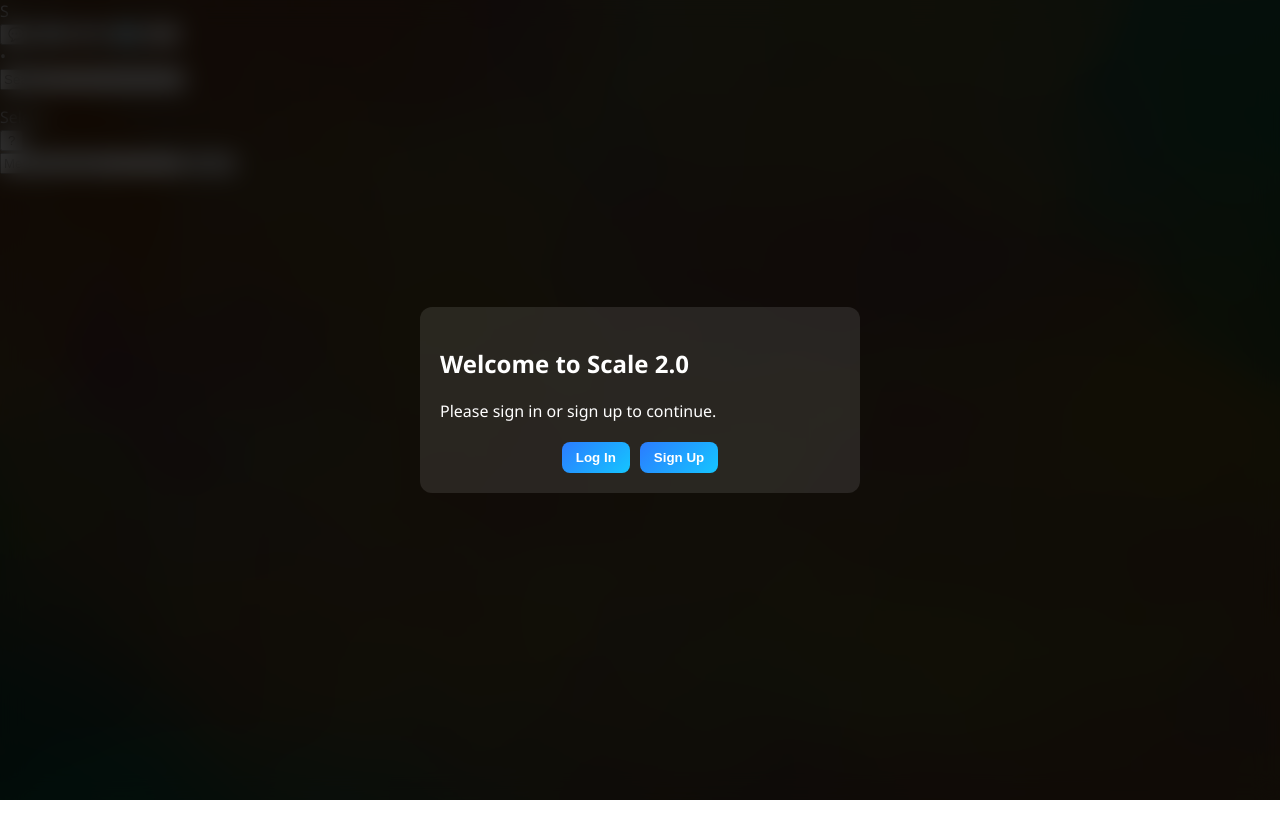
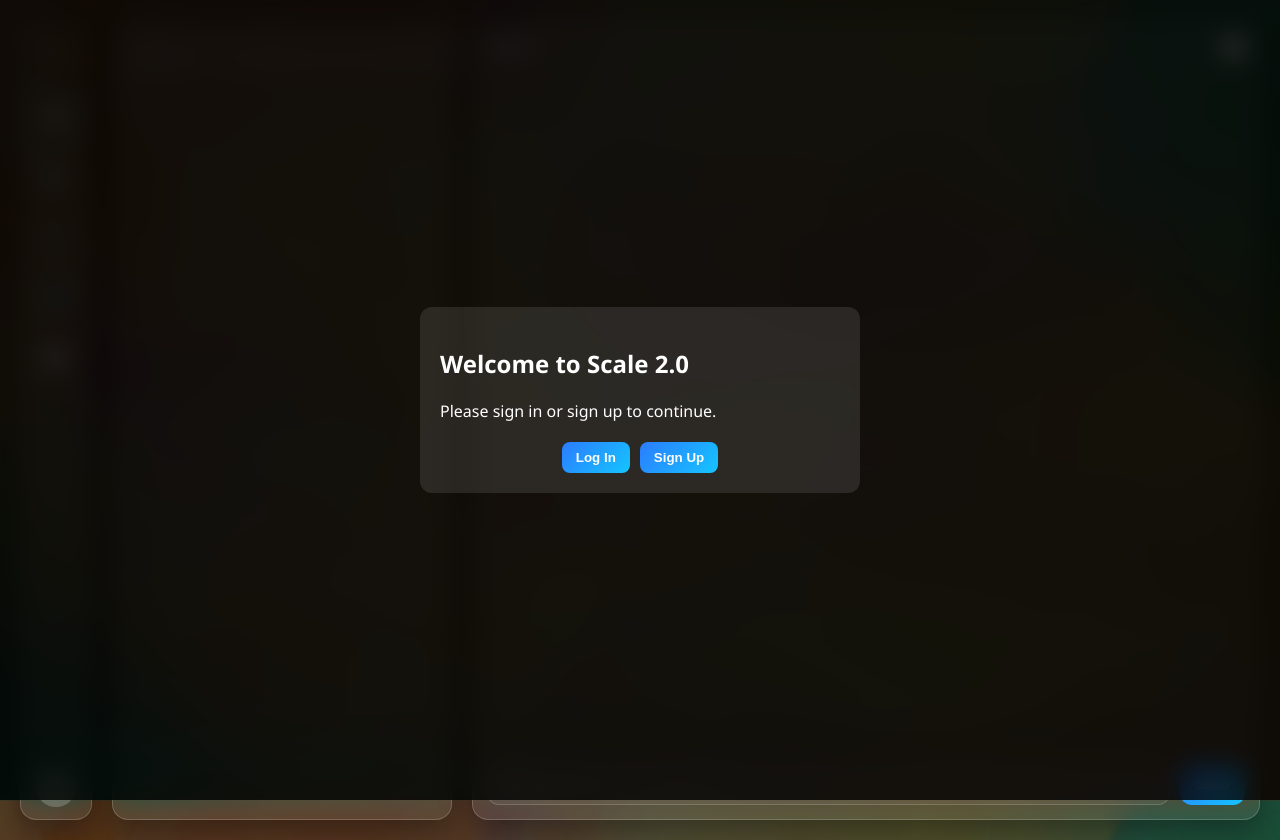
Before and after one commit to cameron-scale/scale2.0, a plain HTML site: page frontend/index.html in a window 1280 px wide. Before the commit the page ends 800 px from the top, so only its background shows below. Drawn offline with nearby package versions, Linux system fonts and the light colour scheme.

Commit message:
Update style.css for three-panel layout and side menu

```diff
--- a/frontend/style.css
+++ b/frontend/style.css
@@ -331,3 +331,50 @@
   margin-top:20px;
   font-weight:600;
 }
+
+/* App grid */
+.app-shell{
+  display:grid;
+  grid-template-columns: 72px 340px 1fr;
+  gap:20px;
+  height:100vh;
+  padding:20px;
+}
+
+/* Glass cards reused */
+.glass{
+  background:rgba(255,255,255,0.08);
+  border:1px solid rgba(255,255,255,0.18);
+  backdrop-filter: blur(14px);
+  border-radius:16px;
+  box-shadow:0 10px 30px rgba(0,0,0,0.35);
+}
+
+/* Left rail */
+.rail{ display:flex; flex-direction:column; align-items:center; padding:12px 8px; }
+.rail-logo{ width:40px; height:40px; border-radius:12px; display:grid; place-items:center; font-weight:800;}
+.rail-nav{ display:flex; flex-direction:column; gap:12px; margin:20px 0; }
+.rail-btn{ width:48px; height:48px; border-radius:14px; border:1px solid rgba(255,255,255,0.18); background:rgba(255,255,255,0.06); cursor:pointer; }
+.rail-btn.active{ outline:2px solid rgba(21,197,255,0.7); }
+.rail-user{ margin-top:auto; width:40px; height:40px; border-radius:50%; background:rgba(255,255,255,0.2); }
+
+/* Middle: conversations */
+.convos{ padding:14px; display:flex; flex-direction:column; }
+.convos-search input{ width:100%; padding:12px 14px; border-radius:12px; border:1px solid rgba(255,255,255,0.16); background:rgba(255,255,255,0.06); color:#fff; }
+.convo-list{ list-style:none; margin:12px 0 0; padding:0; display:flex; flex-direction:column; gap:10px; }
+.convo-item{ padding:12px; border-radius:12px; border:1px solid rgba(255,255,255,0.16); background:rgba(255,255,255,0.06); cursor:pointer; }
+.convo-item.active{ outline:2px solid rgba(21,197,255,0.6); }
+
+/* Right: chat */
+.chat-pane{ display:flex; flex-direction:column; padding:14px; }
+.chat-header{ display:flex; align-items:center; justify-content:space-between; margin-bottom:10px; }
+.chat-scroll{ flex:1; overflow:auto; display:flex; flex-direction:column; gap:12px; padding:8px; }
+.chat-input{ display:flex; gap:10px; margin-top:8px; }
+.chat-input input{ flex:1; padding:12px 14px; border-radius:12px; border:1px solid rgba(255,255,255,0.16); background:rgba(255,255,255,0.06); color:#fff; }
+.chat-input button{ padding:12px 16px; border-radius:12px; border:0; background:linear-gradient(135deg,#2b7cff,#15c5ff); color:#fff; font-weight:700; }
+
+/* Responsive */
+@media (max-width: 1100px){
+  .app-shell{ grid-template-columns: 60px 1fr; }
+  .convos{ display:none; }
+}
```
